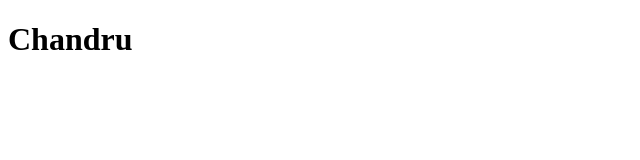
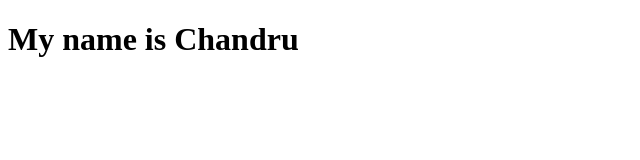
Before and after one commit to chandru0104/git, a plain HTML site: page index.html in a window 1280 px wide. Shown: the whole page, without its empty margins (0-640 px from the left). Drawn offline with Linux system fonts and the light colour scheme.

Commit message:
add my name

```diff
--- a/index.html
+++ b/index.html
@@ -6,7 +6,7 @@
     <title>Document</title>
 </head>
 <body>
-<h1>Chandru</h1>
+<h1>My name is Chandru</h1>
 
 </body>
 </html>
```
